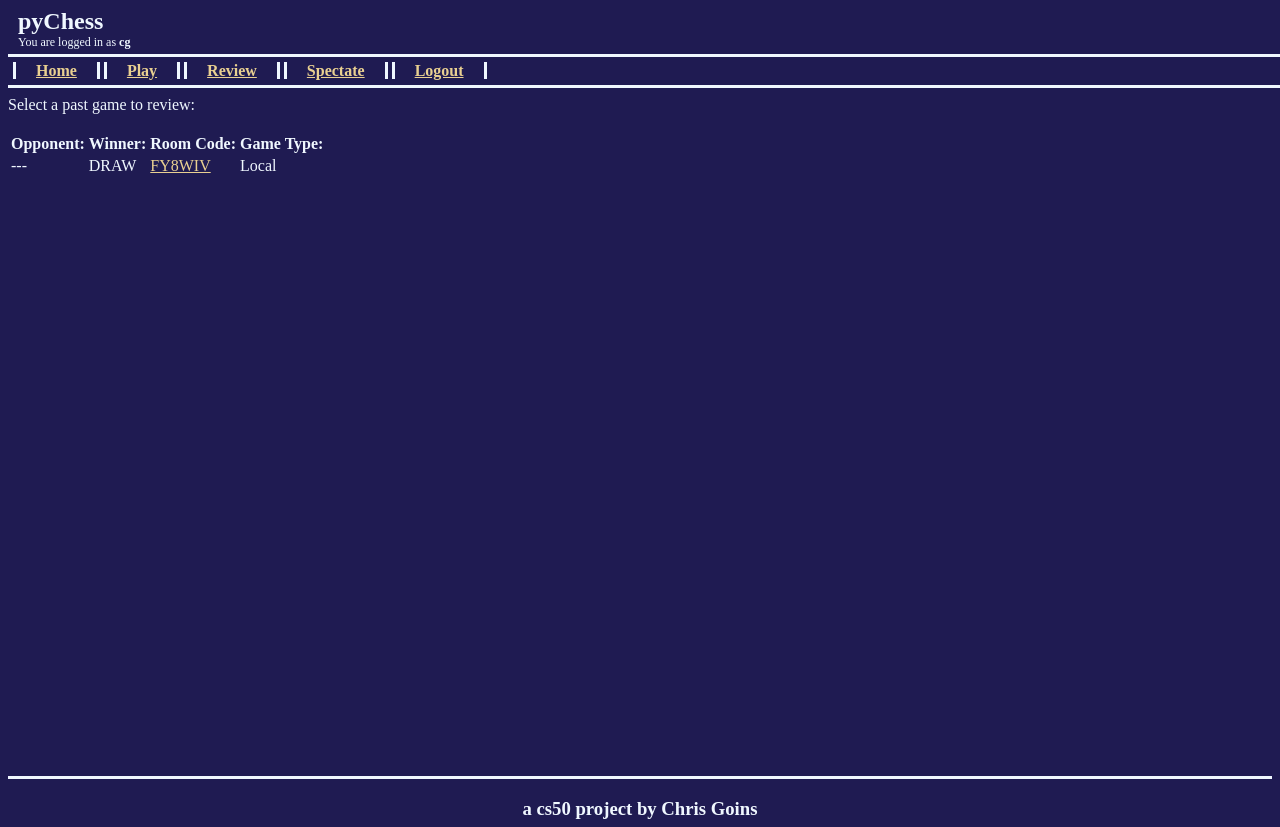
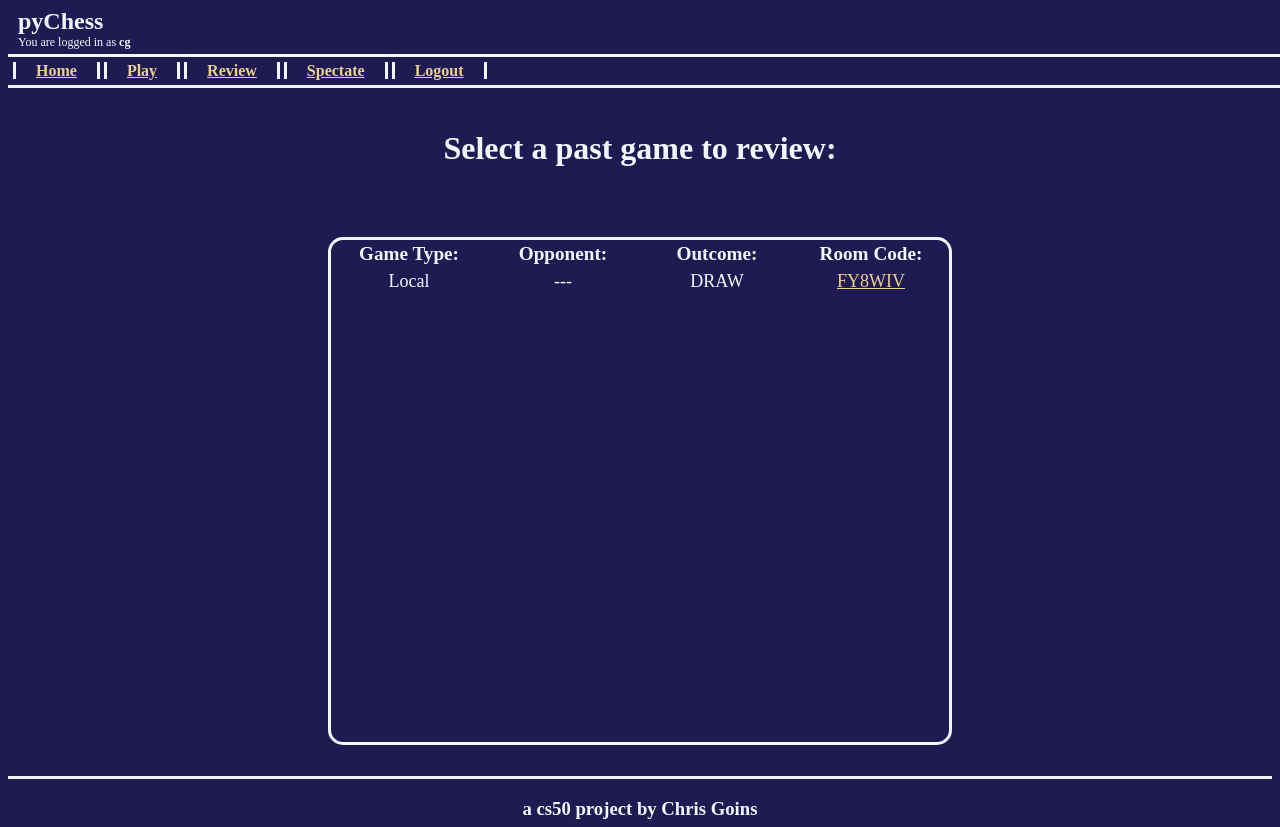
Before and after one commit to clgoins/pyChess, a Django app: page /review in a window 1280 px wide. Run offline with Django 4.2, Linux system fonts and the light colour scheme; a user stored in the database is signed in; data comes from the database, SQL or seed files in the repository; both versions use the stored data as it was after the commit; some libraries are stand-ins or nearby versions.

Commit message:
Updated a ton of CSS
Made a lot of adjustments to spectate, review, index, spectateGame, and reviewGame for aesthetics.

```diff
--- a/pychess/models.py
+++ b/pychess/models.py
@@ -14,6 +14,9 @@ class Game(models.Model):
     isActive = models.BooleanField()
     winner = models.ForeignKey(User, on_delete=models.CASCADE, related_name="winner", null=True, blank=True)
 
+    def __str__(self):
+        return self.roomCode
+
 
 class Move(models.Model):
     gameID = models.ForeignKey(Game, on_delete=models.CASCADE)
--- a/pychess/static/pychess/styles.css
+++ b/pychess/static/pychess/styles.css
@@ -110,6 +110,16 @@ a:hover {
     border-color:red;
     border-radius: 10px;
     text-align: center;
+}
+
+.tableScroller
+{
+    height:100%;
+    margin-bottom:5%;
+    overflow:auto;
+    border:solid;
+    border-color:aliceblue;
+    border-radius: 15px;
 }
 
 
--- a/pychess/templates/pychess/networkGame.html
+++ b/pychess/templates/pychess/networkGame.html
@@ -22,7 +22,7 @@ Play Chess!
                     </div>
                     <div class="infoMid">
                         <div>Playing as <span id=color></span></div>
-                        <div>Playing against: <span id=opponent></span></div>
+                        <div style="max-width:75%; overflow:hidden; text-align: center; text-overflow: ellipsis; text-wrap: nowrap;">Playing against: <span id=opponent></span></div>
                         <div>Room code: {{ roomCode }}</div>
                     </div>
                     <div class="infoBottomNetwork" id="moveList">
--- a/pychess/templates/pychess/review.html
+++ b/pychess/templates/pychess/review.html
@@ -6,32 +6,56 @@ Review
 
 {% block body %}
 
+<style>
+    td
+    {
+        text-align:center;
+        font-size: large;
+        height: 25px;
+    }
+
+    th
+    {
+        width:150px;
+        font-size: larger;
+        font-weight: bold;
+    }
+
+</style>
+
+<div class="centeredContent" style="align-items: start;">
+    <div style="height:100%; display:flex; flex-direction: column;">
+
     {% if games %}
 
-    Select a past game to review:
+
+        <div style="text-align: center; margin: 2%;">
+        <H1>Select a past game to review:</H1>
+        </div>
 
         <br><br>
-
-    <table>
+        <div class="tableScroller">
+            <table style="table-layout: fixed;">
                 <thead>
                     <tr>
-                <th>Opponent:</th>
-                <th>Winner:</th>
-                <th>Room Code:</th>
-                <th>Game Type:</th>
+                        <th style=>Game Type:</th>
+                        <th style="width:150px; font-size: larger; font-weight: bold;">Opponent:</th>
+                        <th style="width:150px; font-size: larger; font-weight: bold;">Outcome:</th>
+                        <th style="width:150px; font-size: larger; font-weight: bold;">Room Code:</th>
                     </tr>
                 </thead>
                 <tbody>
                     {% for game in games %}
                         <tr>
-                    <td>{{ game.opponent }}</td>
-                    <td>{{ game.winner }}</td>
+                            <td>{{ game.gameType }}</td>
+                            <td style="overflow:hidden; text-overflow: ellipsis; text-wrap: nowrap;">{{ game.opponent }}</td>
+                            <td>{{ game.outcome }}</td>
                             <td><a href="{% url 'reviewGame' game.roomCode %}">{{ game.roomCode }}</a></td>
-                    <td>{{ game.gameType }}</td>
                         </tr>
                     {% endfor %}
                 </tbody>
             </table>
+        </div>
 
     {% else %}
 
@@ -39,4 +63,7 @@ Review
 
     {% endif %}
 
+    </div>
+</div>
+
 {% endblock %}
--- a/pychess/templates/pychess/reviewGame.html
+++ b/pychess/templates/pychess/reviewGame.html
@@ -20,7 +20,7 @@ Review
             </div>
             <div class="infoMid">
                 <div>Reviewing game: </div>
-                <div><span id="p1"></span> vs <span id="p2"></span></div>
+                <div style="max-width:75%; overflow:hidden; text-align: center; text-overflow: ellipsis; text-wrap: nowrap;"><span id="p1"></span> vs <span id="p2"></span></div>
                 <div>Room code: <span id="roomCode"></span></div>
             </div>
             <div class="infoBottomNetwork" style="flex-basis:60%" id="moveList">
--- a/pychess/templates/pychess/spectateGame.html
+++ b/pychess/templates/pychess/spectateGame.html
@@ -21,7 +21,7 @@ Spectate
             </div>
             <div class="infoMid">
                 <div>Now spectating: </div>
-                <div><span id="p1"></span> vs <span id="p2"></span></div>
+                <div style="max-width:75%; overflow:hidden; text-align: center; text-overflow: ellipsis; text-wrap: nowrap;"><span id="p1"></span> vs <span id="p2"></span></div>
                 <div>Room code: <span id="roomCode"></span></div>
             </div>
             <div class="infoBottomNetwork" id="moveList">
--- a/pychess/views.py
+++ b/pychess/views.py
@@ -230,7 +230,14 @@ def review(request):
                 game = {}
                 game['gameType'] = gameType
                 game['opponent'] = opponent
-                game['winner'] = query.winner if query.winner != None else "DRAW"
+
+                if query.winner == request.user:
+                    game['outcome'] = "WIN"
+                elif query.winner == None:
+                    game['outcome'] = "DRAW"
+                else:
+                    game['outcome'] = "LOSE"
+
                 game['roomCode'] = query.roomCode
 
                 # Add the list entry to the master list
@@ -249,6 +256,7 @@ def reviewGame(request, roomCode):
     game = Game.objects.get(roomCode=roomCode)
 
     return render(request,'pychess/reviewGame.html', {'gameID':game.id, 'roomCode':roomCode, 'player1':game.player1, 'player2':game.player2})
+
 
 def spectate(request):
     # On initial vist; present user with a form to enter a room code
```
Also changed, not shown: pychess/admin.py (+7 -1 lines), pychess/templates/pychess/index.html (+53 -39 lines), pychess/templates/pychess/spectate.html (+24 -9 lines), db.sqlite3. Lines whose indentation alone changed are shown as unchanged.
